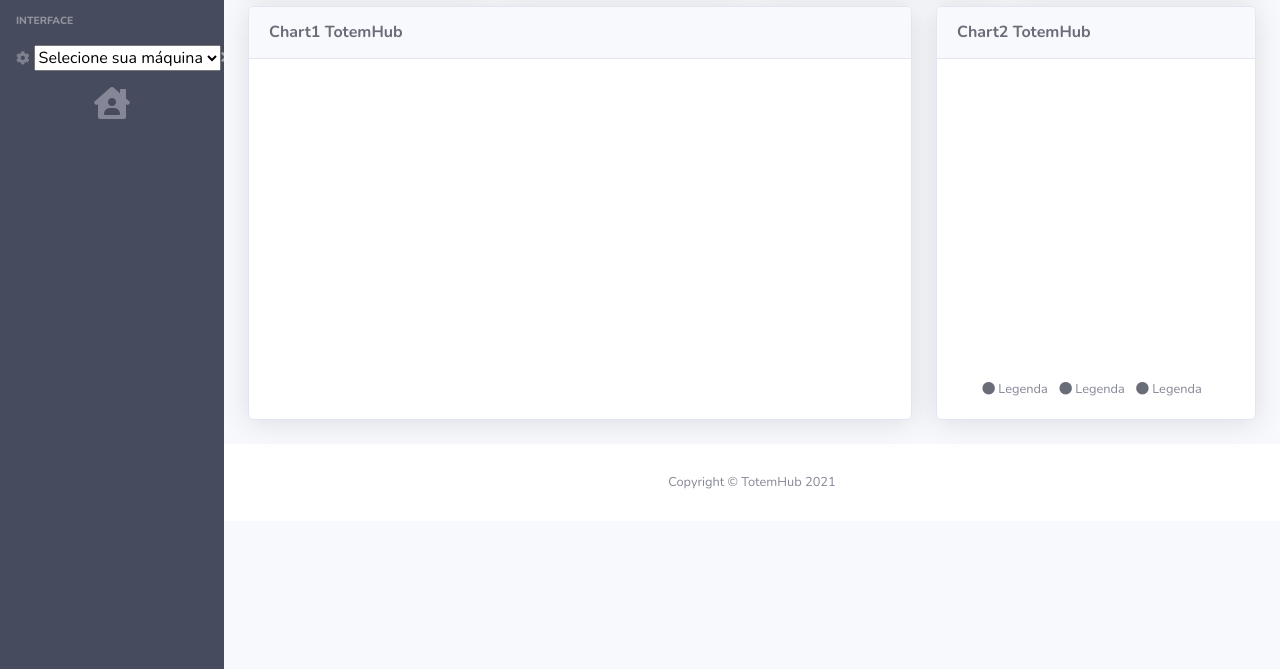
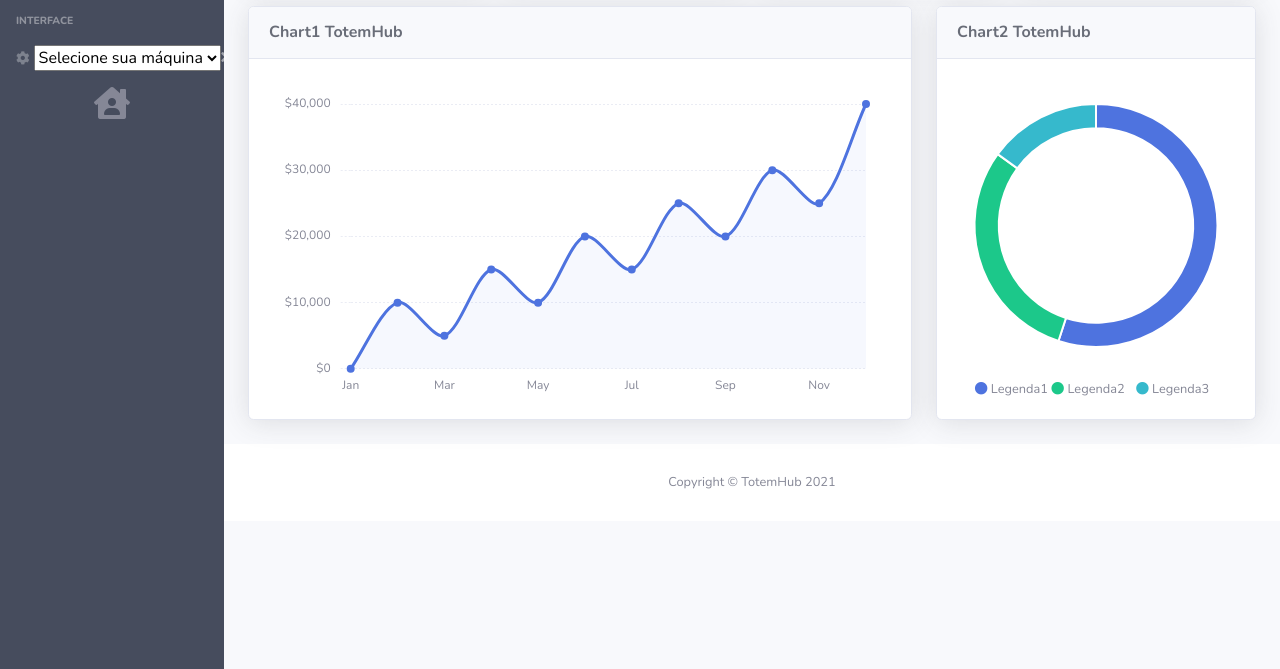
Before and after one commit to flamauricio/TotemHub, a website: page SiteOficial/public/html/index.html in a window 1280 px wide. Shown: the part 131-800 px from the top of the page. Drawn offline with nearby package versions, Linux system fonts and the light colour scheme.

Commit message:
Alterando labels do dash, e inserindo gráficos, chart.js

```diff
--- a/SiteOficial/package.json
+++ b/SiteOficial/package.json
@@ -7,6 +7,7 @@
   },
   "dependencies": {
     "bootstrap": "^5.1.3",
+    "chart.js": "^3.6.0",
     "cookie-parser": "~1.4.4",
     "debug": "~2.6.9",
     "express": "^4.16.4",
--- a/SiteOficial/public/html/index.html
+++ b/SiteOficial/public/html/index.html
@@ -51,7 +51,7 @@
                         <option value="1">Máquina 1</option>
                         <option value="2">Máquina 2</option>
                         <option value="3">Máquina 3</option>
-                      </select>
+                    </select>
                 </a>
 
                 <div id="collapseTwo" class="collapse" aria-labelledby="headingTwo" data-parent="#accordionSidebar">
@@ -175,19 +175,20 @@
                                     class="card-header py-3 d-flex flex-row align-items-center justify-content-between">
                                     <h6 class="m-0 font-weight-bold text-primary">Chart2 TotemHub</h6>
                                 </div>
+
                                 <div class="card-body">
                                     <div class="chart-pie pt-4 pb-2">
                                         <canvas id="myPieChart"></canvas>
                                     </div>
                                     <div class="mt-4 text-center small">
-                                        <span class="mr-2">
-                                            <i class="fas fa-circle text-primary"></i> Legenda
+                                        <span>
+                                            <i class="fas fa-circle" style="color: #4e73df;"></i> Legenda1
                                         </span>
                                         <span class="mr-2">
-                                            <i class="fas fa-circle text-success"></i> Legenda
+                                            <i class="fas fa-circle" style="color: #1cc88a;"></i> Legenda2
                                         </span>
                                         <span class="mr-2">
-                                            <i class="fas fa-circle text-info"></i> Legenda
+                                            <i class="fas fa-circle" style="color: #36b9cc;"></i> Legenda3
                                         </span>
                                     </div>
                                 </div>
@@ -207,9 +208,13 @@
         </div>
 
 
-        <!-- Bootstrap core JavaScript-->
         <script src="vendor/jquery/jquery.min.js"></script>
         <script src="vendor/bootstrap/js/bootstrap.bundle.min.js"></script>
+
+        <script src="vendor/chart.js/Chart.min.js"></script>
+        <script src="../js/demo/chart-area-demo.js"></script>
+        <script src="../js/demo/chart-pie-demo.js"></script>
+
 
 </body>
 
--- /dev/null
+++ b/SiteOficial/public/js/demo/chart-area-demo.js
@@ -0,0 +1,118 @@
+// Set new default font family and font color to mimic Bootstrap's default styling
+Chart.defaults.global.defaultFontFamily = 'Nunito', '-apple-system,system-ui,BlinkMacSystemFont,"Segoe UI",Roboto,"Helvetica Neue",Arial,sans-serif';
+Chart.defaults.global.defaultFontColor = '#858796';
+
+function number_format(number, decimals, dec_point, thousands_sep) {
+  // *     example: number_format(1234.56, 2, ',', ' ');
+  // *     return: '1 234,56'
+  number = (number + '').replace(',', '').replace(' ', '');
+  var n = !isFinite(+number) ? 0 : +number,
+    prec = !isFinite(+decimals) ? 0 : Math.abs(decimals),
+    sep = (typeof thousands_sep === 'undefined') ? ',' : thousands_sep,
+    dec = (typeof dec_point === 'undefined') ? '.' : dec_point,
+    s = '',
+    toFixedFix = function(n, prec) {
+      var k = Math.pow(10, prec);
+      return '' + Math.round(n * k) / k;
+    };
+  // Fix for IE parseFloat(0.55).toFixed(0) = 0;
+  s = (prec ? toFixedFix(n, prec) : '' + Math.round(n)).split('.');
+  if (s[0].length > 3) {
+    s[0] = s[0].replace(/\B(?=(?:\d{3})+(?!\d))/g, sep);
+  }
+  if ((s[1] || '').length < prec) {
+    s[1] = s[1] || '';
+    s[1] += new Array(prec - s[1].length + 1).join('0');
+  }
+  return s.join(dec);
+}
+
+// Area Chart Example
+var ctx = document.getElementById("myAreaChart");
+var myLineChart = new Chart(ctx, {
+  type: 'line',
+  data: {
+    labels: ["Jan", "Feb", "Mar", "Apr", "May", "Jun", "Jul", "Aug", "Sep", "Oct", "Nov", "Dec"],
+    datasets: [{
+      label: "Earnings",
+      lineTension: 0.3,
+      backgroundColor: "rgba(78, 115, 223, 0.05)",
+      borderColor: "rgba(78, 115, 223, 1)",
+      pointRadius: 3,
+      pointBackgroundColor: "rgba(78, 115, 223, 1)",
+      pointBorderColor: "rgba(78, 115, 223, 1)",
+      pointHoverRadius: 3,
+      pointHoverBackgroundColor: "rgba(78, 115, 223, 1)",
+      pointHoverBorderColor: "rgba(78, 115, 223, 1)",
+      pointHitRadius: 10,
+      pointBorderWidth: 2,
+      data: [0, 10000, 5000, 15000, 10000, 20000, 15000, 25000, 20000, 30000, 25000, 40000],
+    }],
+  },
+  options: {
+    maintainAspectRatio: false,
+    layout: {
+      padding: {
+        left: 10,
+        right: 25,
+        top: 25,
+        bottom: 0
+      }
+    },
+    scales: {
+      xAxes: [{
+        time: {
+          unit: 'date'
+        },
+        gridLines: {
+          display: false,
+          drawBorder: false
+        },
+        ticks: {
+          maxTicksLimit: 7
+        }
+      }],
+      yAxes: [{
+        ticks: {
+          maxTicksLimit: 5,
+          padding: 10,
+          // Include a dollar sign in the ticks
+          callback: function(value, index, values) {
+            return '$' + number_format(value);
+          }
+        },
+        gridLines: {
+          color: "rgb(234, 236, 244)",
+          zeroLineColor: "rgb(234, 236, 244)",
+          drawBorder: false,
+          borderDash: [2],
+          zeroLineBorderDash: [2]
+        }
+      }],
+    },
+    legend: {
+      display: false
+    },
+    tooltips: {
+      backgroundColor: "rgb(255,255,255)",
+      bodyFontColor: "#858796",
+      titleMarginBottom: 10,
+      titleFontColor: '#6e707e',
+      titleFontSize: 14,
+      borderColor: '#dddfeb',
+      borderWidth: 1,
+      xPadding: 15,
+      yPadding: 15,
+      displayColors: false,
+      intersect: false,
+      mode: 'index',
+      caretPadding: 10,
+      callbacks: {
+        label: function(tooltipItem, chart) {
+          var datasetLabel = chart.datasets[tooltipItem.datasetIndex].label || '';
+          return datasetLabel + ': $' + number_format(tooltipItem.yLabel);
+        }
+      }
+    }
+  }
+});
--- /dev/null
+++ b/SiteOficial/public/js/demo/chart-pie-demo.js
@@ -0,0 +1,35 @@
+// Set new default font family and font color to mimic Bootstrap's default styling
+Chart.defaults.global.defaultFontFamily = 'Nunito', '-apple-system,system-ui,BlinkMacSystemFont,"Segoe UI",Roboto,"Helvetica Neue",Arial,sans-serif';
+Chart.defaults.global.defaultFontColor = '#858796';
+
+// Pie Chart Example
+var ctx = document.getElementById("myPieChart");
+var myPieChart = new Chart(ctx, {
+  type: 'doughnut',
+  data: {
+    labels: ["Direct", "Referral", "Social"],
+    datasets: [{
+      data: [55, 30, 15],
+      backgroundColor: ['#4e73df', '#1cc88a', '#36b9cc'],
+      hoverBackgroundColor: ['#2e59d9', '#17a673', '#2c9faf'],
+      hoverBorderColor: "rgba(234, 236, 244, 1)",
+    }],
+  },
+  options: {
+    maintainAspectRatio: false,
+    tooltips: {
+      backgroundColor: "rgb(255,255,255)",
+      bodyFontColor: "#858796",
+      borderColor: '#dddfeb',
+      borderWidth: 1,
+      xPadding: 15,
+      yPadding: 15,
+      displayColors: false,
+      caretPadding: 10,
+    },
+    legend: {
+      display: false
+    },
+    cutoutPercentage: 80,
+  },
+});
--- /dev/null
+++ b/SiteOficial/public/js/demo/datatables-demo.js
@@ -0,0 +1,4 @@
+// Call the dataTables jQuery plugin
+$(document).ready(function() {
+  $('#dataTable').DataTable();
+});
```
Also changed, not shown: SiteOficial/public/js/demo/chart-bar-demo.js (added, +111 -0 lines), 1 other file.
